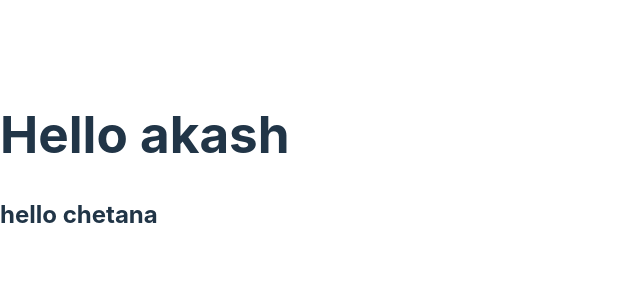
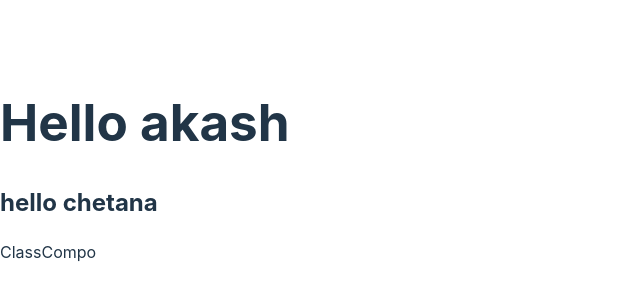
Before and after one commit to akashkhot12/React_JS, a React (Vite) app in the folder practice/: page / in a window 1280 px wide. Shown: the part 238-538 px from the top of the page, without its empty margins (0-640 px from the left). Built offline with nearby package versions, Linux system fonts and the light colour scheme.

Commit message:
adding class component

```diff
--- a/practice/src/App.jsx
+++ b/practice/src/App.jsx
@@ -1,11 +1,12 @@
-import Akash from "./component/NavBar";
+import ClassCompo from "./component/ClassCompo";
+
 
 export default function App() {
   return (
     <>
     <h1>Hello akash</h1>
     <h2>hello chetana</h2>
-    <Akash/>
+    <ClassCompo/>
     </>
   )
 }
--- /dev/null
+++ b/practice/src/component/ClassCompo.jsx
@@ -0,0 +1,10 @@
+
+import React, { Component } from 'react'
+
+export default class ClassCompo extends Component {
+  render() {
+    return (
+      <div>ClassCompo</div>
+    )
+  }
+}
```
Also changed, not shown: practice/src/component/NavBar.jsx (deleted, +0 -8 lines).
